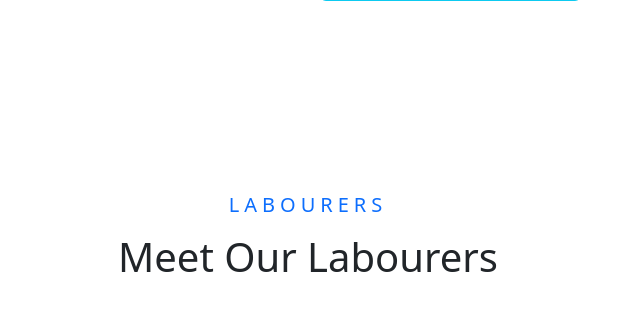
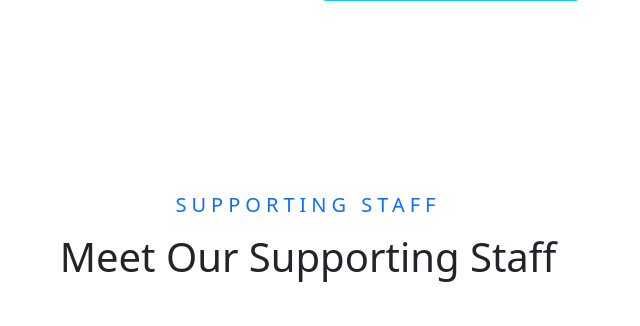
Before and after one commit to Mubarak-ml/emirate-website, a Django app: page /staff/ in a window 1280 px wide. Shown: the part 5918-6244 px from the top of the page, without its empty margins (332-972 px from the left). Run offline with Django 3.2, Linux system fonts and the light colour scheme; data comes from the database, SQL or seed files in the repository; some libraries are stand-ins or nearby versions.

Commit message:
Changes made to Teacher Templates

```diff
--- a/base/models.py
+++ b/base/models.py
@@ -26,7 +26,7 @@ class News(models.Model):
     title = models.CharField(max_length=200)
     description = models.TextField(null=True, blank=True)
     detail = models.TextField(null=True, blank=True)
-    fpict = models.ImageField(null=True, blank=True)
+    fpict = models.ImageField(null=True, blank=True, default="DSC_1969.jpg")
     spict = models.ImageField(null=True, blank=True)
     updated = models.DateTimeField(auto_now=True)
     Created = models.DateTimeField(auto_now_add=True)
@@ -119,6 +119,7 @@ class Sone(models.Model):
     CHEMISTRY = models.IntegerField(null=True, blank=True)
     BIOLOGY = models.IntegerField(null=True, blank=True)
     ANIMALHUSBANDRY = models.IntegerField(null=True, blank=True)
+    CIVICEDUCATION = models.IntegerField(null=True, blank=True)
     ISLAMICSTUDIES = models.IntegerField(null=True, blank=True)
     GEOGRAPHY = models.IntegerField(null=True, blank=True)
     ECONOMICS = models.IntegerField(null=True, blank=True)
--- a/base/templates/base/teacher.html
+++ b/base/templates/base/teacher.html
@@ -104,8 +104,8 @@
     <div class="container-fluid py-5">
         <div class="container pt-5 pb-3">
             <div class="text-center mb-5">
-                <h5 class="text-primary text-uppercase mb-3" style="letter-spacing: 5px;">Labourers</h5>
-                <h1>Meet Our Labourers</h1>
+                <h5 class="text-primary text-uppercase mb-3" style="letter-spacing: 5px;">Supporting Staff</h5>
+                <h1>Meet Our Supporting Staff</h1>
             </div>
             <div class="row">
                 {% for stf in clerical %}
```
